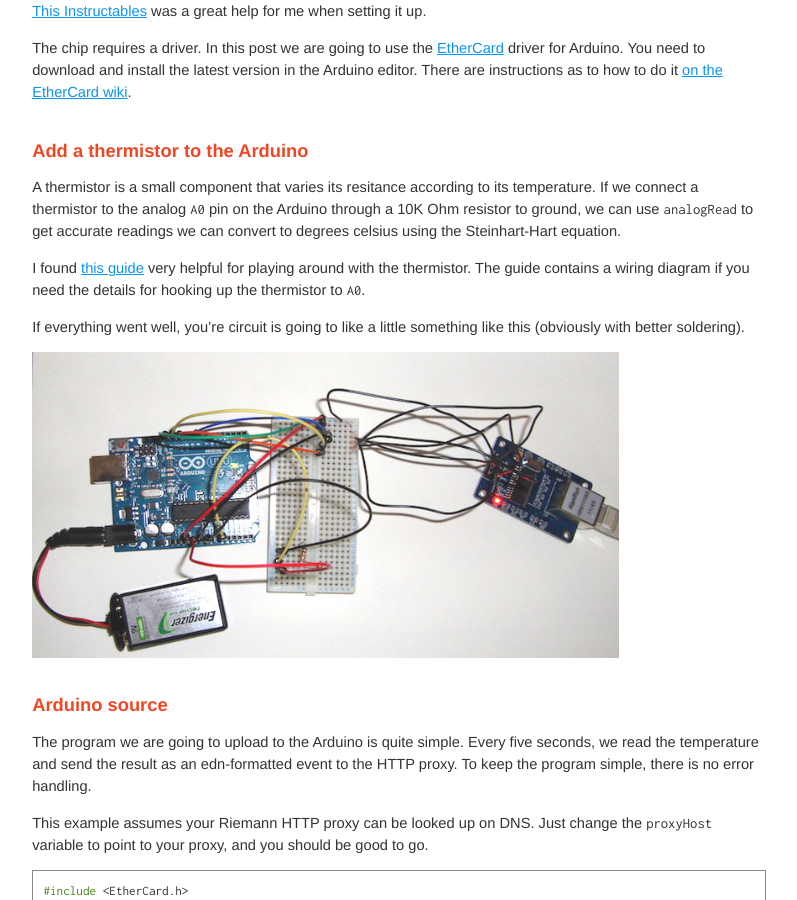
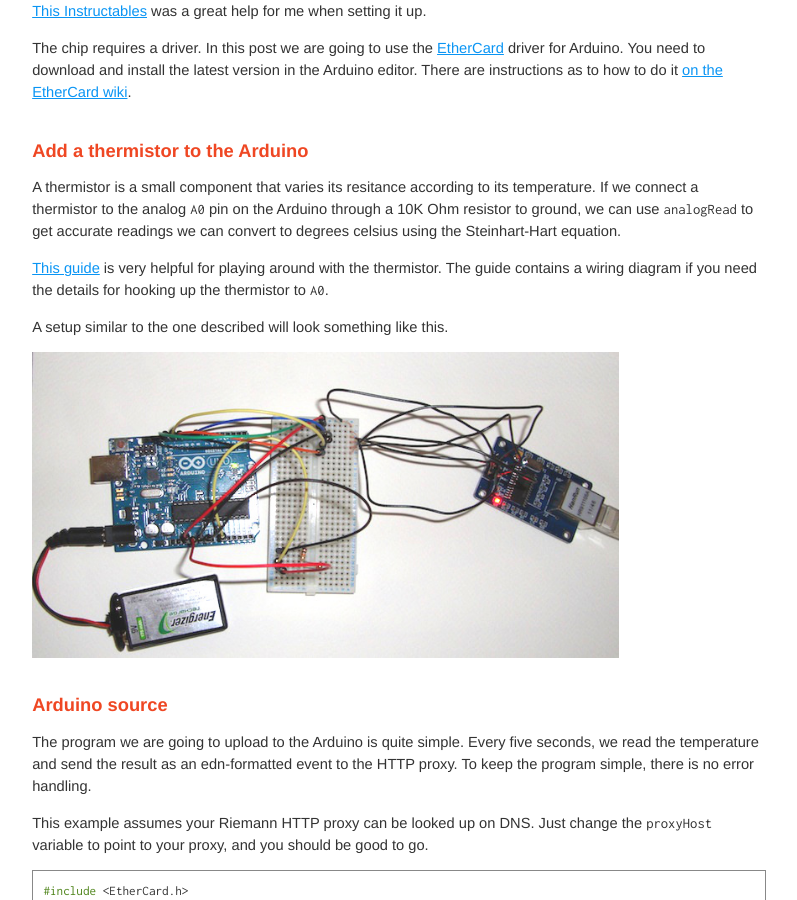
Before and after one commit to tgk/tgk.github.com, a Jekyll site: the page built from _posts/2014-02-02-sending-events-from-an-arduino-to-riemann.md, in a window 1280 px wide and 900 px high, scrolled down 1430 px. Shown: the whole window, without its empty margins (241-1038 px from the left). Built offline with Jekyll 4.4.1, drawn with Linux system fonts in a browser that asks for light colours; Markdown is read by kramdown in place of the engine named in the settings; comment, search, counter and statistics services are not loaded; some of the changed text lies outside the part shown.

Commit message:
Minor formatting.

```diff
--- a/_posts/2014-02-02-sending-events-from-an-arduino-to-riemann.md
+++ b/_posts/2014-02-02-sending-events-from-an-arduino-to-riemann.md
@@ -97,11 +97,12 @@ the Arduino through a 10K Ohm resistor to ground, we can use
 `analogRead` to get accurate readings we can convert to degrees celsius
 using the Steinhart-Hart equation.
 
-I found
-[this guide](http://computers.tutsplus.com/tutorials/how-to-read-temperatures-with-arduino--mac-53714)
-very helpful for playing around with the thermistor. The guide contains a wiring diagram if you need the details for hooking up the thermistor to `A0`.
+[This guide](http://computers.tutsplus.com/tutorials/how-to-read-temperatures-with-arduino--mac-53714)
+is very helpful for playing around with the thermistor. The guide
+contains a wiring diagram if you need the details for hooking up the
+thermistor to `A0`.
 
-If everything went well, you're circuit is going to like a little something like this (obviously with better soldering).
+A setup similar to the one described will look something like this.
 
 ![Arduino setup with Ethernet addapter and thermistor](/images/sending-events-from-arduino-to-riemann/setup.jpg)
 
```
Also changed, not shown: other parts of _posts/2014-02-02-sending-events-from-an-arduino-to-riemann.md (+1 -1 lines).
